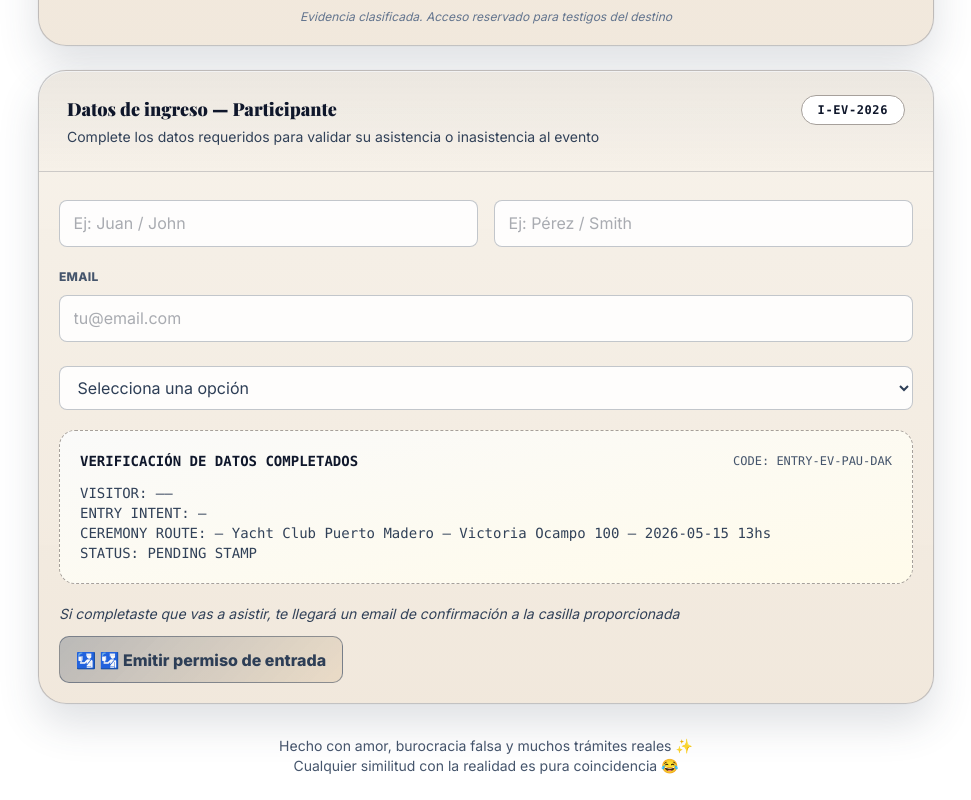
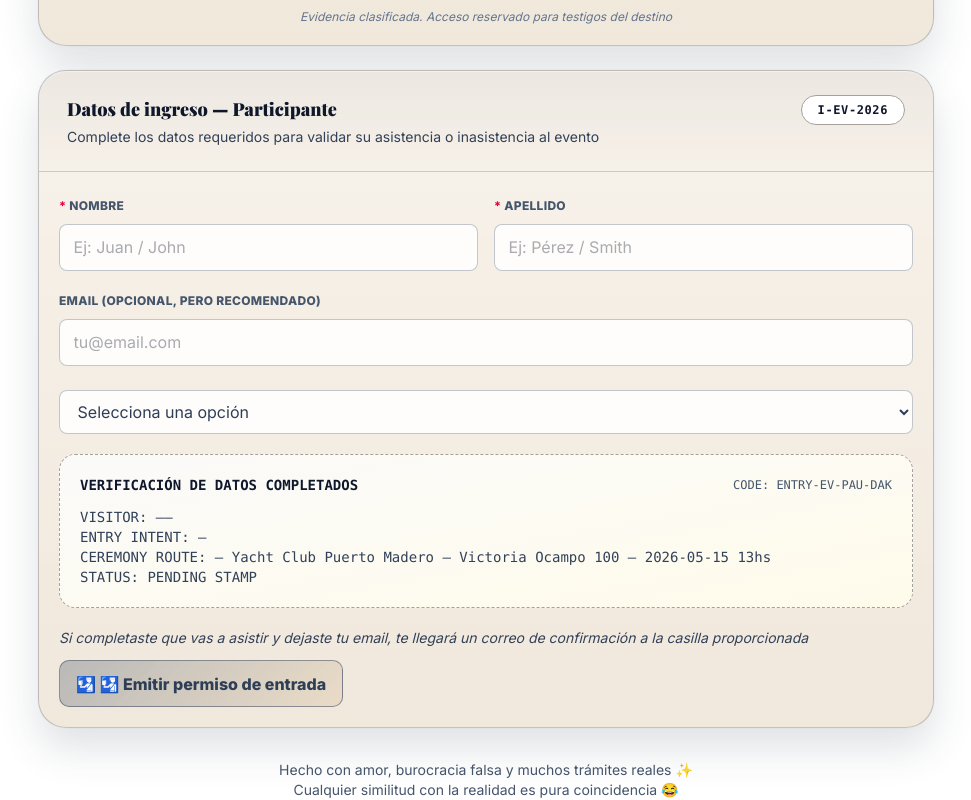
Before and after one commit to paupuentes919/wedding, a Vue app: page / in a window 1280 px wide. Shown: the part 3542-4342 px from the top of the page, without its empty margins (154-1125 px from the left). Before the commit the page ends 4318 px from the top, so only its background shows below. Built offline with nearby package versions, Linux system fonts and the light colour scheme.

Commit message:
added validation

```diff
--- a/src/views/Home.vue
+++ b/src/views/Home.vue
@@ -535,7 +535,8 @@
             <div>
               <label
                 class="text-xs text-slate-600 font-bold uppercase tracking-wide"
-                >{{ copy.nameLabel }}</label
+                ><span class="text-rose-600">*</span>
+                {{ copy.nameLabel }}</label
               >
               <input
                 v-model="firstName"
@@ -546,7 +547,8 @@
             <div>
               <label
                 class="text-xs text-slate-600 font-bold uppercase tracking-wide"
-                >{{ copy.lastLabel }}</label
+                ><span class="text-rose-600">*</span>
+                {{ copy.lastLabel }}</label
               >
               <input
                 v-model="lastName"
@@ -559,7 +561,7 @@
           <div class="mt-4">
             <label
               class="text-xs text-slate-600 font-bold uppercase tracking-wide"
-              >Email</label
+              >{{ copy.emailLabel }}</label
             >
             <input
               v-model="email"
@@ -748,6 +750,9 @@ const COPY = {
     attSelectOption: "Selecciona una opción",
     attCeremony: "Asisto a la ceremonia",
     attNo: "No puedo asistir (apoyo moral a distancia)",
+    emailLabel: "Email (opcional, pero recomendado)",
+    nameLabel: "Nombre",
+    lastLabel: "Apellido",
     restrictionsTitle: "Restricciones",
     restrictionVegetarian: "Vegetariano",
     restrictionVegan: "Vegano",
@@ -758,7 +763,7 @@ const COPY = {
     waBtn: "✅ Confirmar por WhatsApp",
     permitTitle: "VERIFICACIÓN DE DATOS COMPLETADOS",
     lastText:
-      "Si completaste que vas a asistir, te llegará un email de confirmación a la casilla proporcionada",
+      "Si completaste que vas a asistir y dejaste tu email, te llegará un correo de confirmación a la casilla proporcionada",
     stamp: "APROBADO ✅\nENTRADA AUTORIZADA\nSIN REEMBOLSO",
     err: "Complete nombre y apellido para emitir el permiso.",
     faqTitle: "FAQ",
@@ -824,6 +829,7 @@ const COPY = {
     attSelectOption: "Select an option",
     attCeremony: "I attend the ceremony",
     attNo: "I can't attend (moral support from afar)",
+    emailLabel: "Email (optional, but recommended)",
     restrictionsTitle: "Restrictions",
     restrictionVegetarian: "Vegetarian",
     restrictionVegan: "Vegan",
@@ -839,7 +845,7 @@ const COPY = {
     formHint: "Smart humor promise: “Deny entry” doesn’t work.",
     permitTitle: "VERIFICATION OF COMPLETED DATA",
     lastText:
-      "If you completed that you will attend, you will receive a confirmation email at the provided address",
+      "If you completed that you will attend and left your email, you will receive a confirmation email at the provided address",
     stamp: "APPROVED ✅\nENTRY AUTHORIZED\nNO REFUNDS",
     err: "Please enter first and last name to issue the permit.",
     sideTitle: "Border rules (chill)",
```
